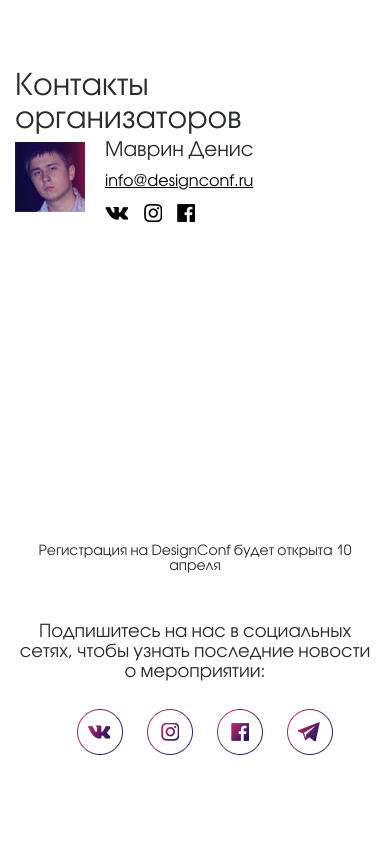
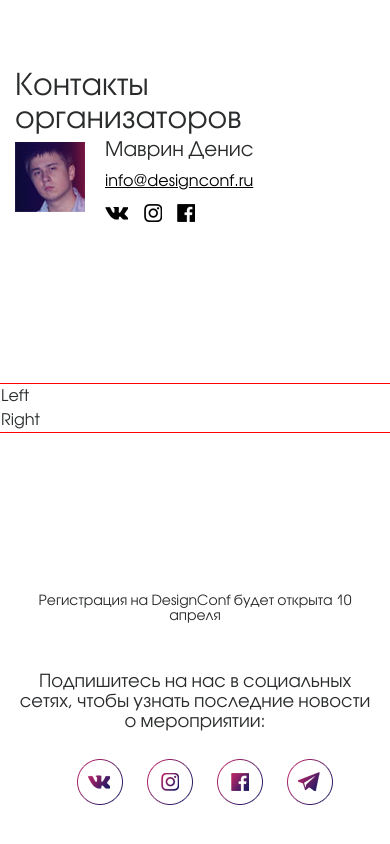
Before and after one commit to varahi/designconf, a plain HTML site: page index.html in a window 390 px wide. Shown: the part 6460-7304 px from the top of the page. Drawn offline with nearby package versions, Linux system fonts and the light colour scheme.

Commit message:
mobile map

```diff
--- a/Styles/media_queries.css
+++ b/Styles/media_queries.css
@@ -45,6 +45,13 @@
 		width: 140px;
 		margin: 0 auto 10px auto;
 	}
+	.desktop-map {
+		display: none;
+	}
+	.mobile-map {
+		display: flex;
+		border: 1px solid red;
+	}
 }
 /* Extra Small Devices, Phones */
 @media only screen and (max-width : 575px) {
--- a/Styles/style.css
+++ b/Styles/style.css
@@ -374,6 +374,9 @@ p.event {
 	padding: 35px 35px 70px 35px;
 	background: #fff;
 }
+.mobile-map {
+	display: none;
+}
 
 .section-8 h3 {
 	font-size: 18px;
--- a/index.html
+++ b/index.html
@@ -307,7 +307,7 @@
 </section>
 
 <section class="section section-7">
-	<div class="row">
+	<div class="row desktop-map">
 		<div class="container">
 			<div class="col-md-6 col-sm-6 map-info">
 				<h3>Место проведения</h3>
@@ -318,9 +318,18 @@
 			<!-- <div class="col-md-6 col-sm-6 map">
 			</div> -->
 		</div>
-	</div>
 
 	<script type="text/javascript" charset="utf-8" async src="https://api-maps.yandex.ru/services/constructor/1.0/js/?um=constructor%3Aaecf5ffc205346b5d275e8c8bdfb1454cdd8302d8fcb4ecbeea3b55292c9e254&amp;width=100%25&amp;height=450&amp;lang=ru_RU&amp;scroll=false"></script>
+
+	</div>
+	<div class="row mobile-map">
+		<div class="col-sm-6">
+			Left
+		</div>
+		<div class="col-sm-6">
+			Right
+		</div>
+	</div>
 
 </section>
 
```
